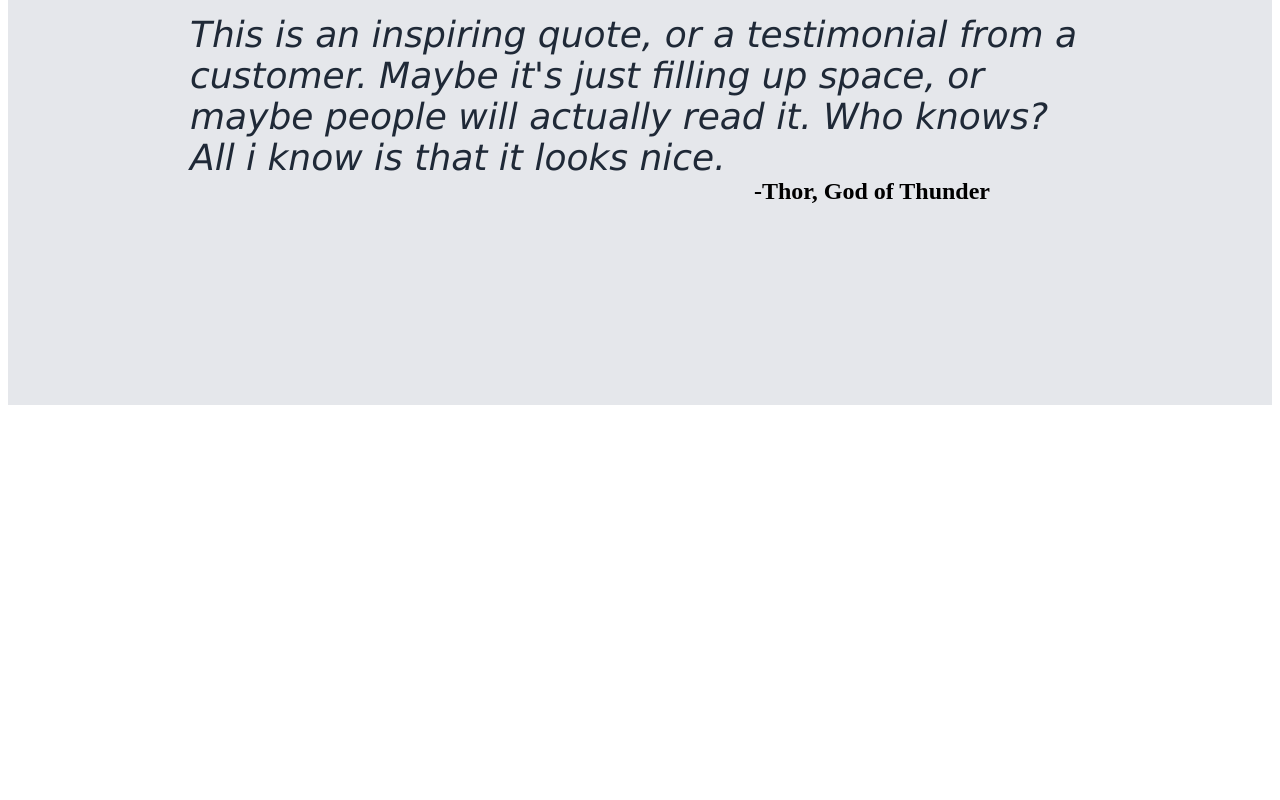
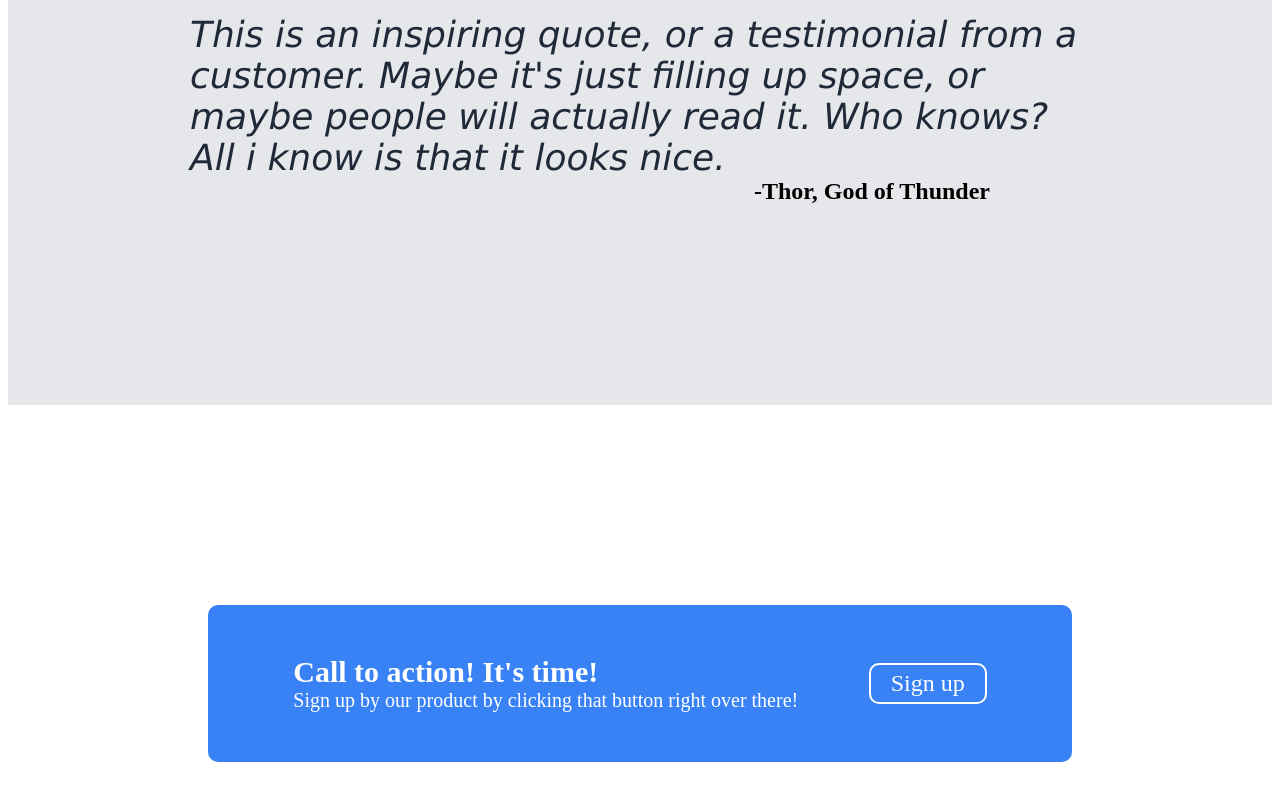
Before and after one commit to cihan-korkmaz/odin-landing-page, a plain HTML site: page index.html in a window 1280 px wide. Shown: the part 1274-2074 px from the top of the page. Before the commit the page ends 1687 px from the top, so only its background shows below. Drawn offline with Linux system fonts and the light colour scheme.

Commit message:
Finish base-3

```diff
--- a/index.html
+++ b/index.html
@@ -55,5 +55,12 @@
             <div class="base-2-author">-Thor, God of Thunder</div>
 
         </div>
+        <div class="base-3">
+            <div class="base-3-container">
+                <div class="base-3-title">Call to action! It's time!</div>
+                <div class="base-3-text">Sign up by our product by clicking that button right over there!</div>
+            </div>
+            <div class="base-3-button">Sign up</div>
+        </div>
     </body>
 </html>
--- a/style.css
+++ b/style.css
@@ -144,3 +144,34 @@ a {
     justify-content: flex-end;
     width: 700px;
 }
+
+.base-3 {
+    background-color: #3882F6;
+    display: flex;
+    justify-content: space-around;
+    align-items: center;
+    margin: 200px;
+    padding: 50px;
+    color: white;
+    border-radius: 10px;
+}
+.base-3-container {
+    display: flex;
+    flex-direction: column;
+}
+
+.base-3-title {
+    font-size: 30px;
+    font-weight: bold;
+}
+
+.base-3-text {
+    font-size: 20px;
+}
+
+.base-3-button {
+    font-size: 24px;
+    border: 2px solid white;
+    padding: 5px 20px;
+    border-radius: 10px;
+}
```
